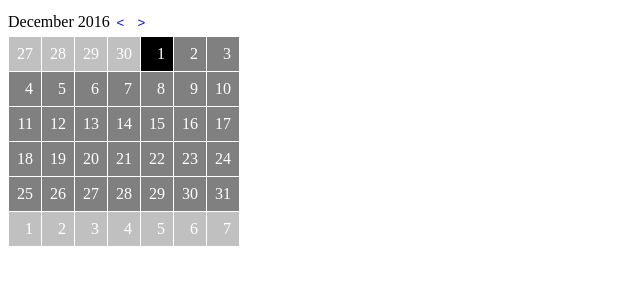
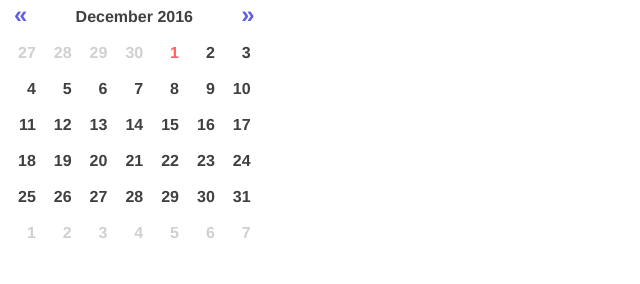
Before and after one commit to bblack/gencal, a plain HTML site: page index.html in a window 1280 px wide. Shown: the whole page, without its empty margins (0-640 px from the left). Drawn offline with Linux system fonts and the light colour scheme.

Commit message:
wanton styling

```diff
--- a/index.html
+++ b/index.html
@@ -1,32 +1,44 @@
 <html>
 <head>
   <style type='text/css'>
-    button.link {
-      border: none;
-      background: none;
-      color: blue;
-      padding: .5em;
-      cursor: pointer;
+    body {
+      font-family: 'helvetica neue', 'helvetica', 'sans-serif';
+      color: #404040;
     }
     .gc {
       display: inline-block;
     }
-    table {
-      border-collapse: collapse;
+    .gc-header {
+      font-weight: bold;
+      text-align: center;
+    }
+    .gc-header button {
+      border: none;
+      background: none;
+      font-weight: bold;
+      cursor: pointer;
+      color: #6060e0;
+      font-size: 150%;
+      line-height: 50%;
+      margin-bottom: 0.5em;
+    }
+    .left {
+      float: left;
+    }
+    .right {
+      float: right;
     }
     td {
-      color: white;
-      background-color: silver;
+      color: #d0d0d0;
       padding: .5em;
-      border: 1px solid white;
-      font-family: inconsolata;
+      font-weight: bold;
       text-align: right;
     }
     td.gc-current-month {
-      background-color: gray;
+      color: #404040;
     }
     td.gc-today {
-      background-color: black;
+      color: #ff6060;
     }
   </style>
 </head>
@@ -41,18 +53,19 @@
     container.classList.add('gc');
 
     var header = document.createElement('div');
+    header.classList.add('gc-header');
     header.innerText = GenCal.MONTH_NAMES[month.month] + ' ' + month.year;
 
     var prev = document.createElement('button');
     prev.type = 'button';
-    prev.classList.add('link');
-    prev.innerText = '<';
+    prev.classList.add('link', 'left');
+    prev.innerText = '«';
     header.appendChild(prev);
 
     var next = document.createElement('button');
     next.type = 'button';
-    next.classList.add('link');
-    next.innerText = '>'
+    next.classList.add('link', 'right');
+    next.innerText = '»'
     header.appendChild(next);
 
     container.appendChild(header);
```
